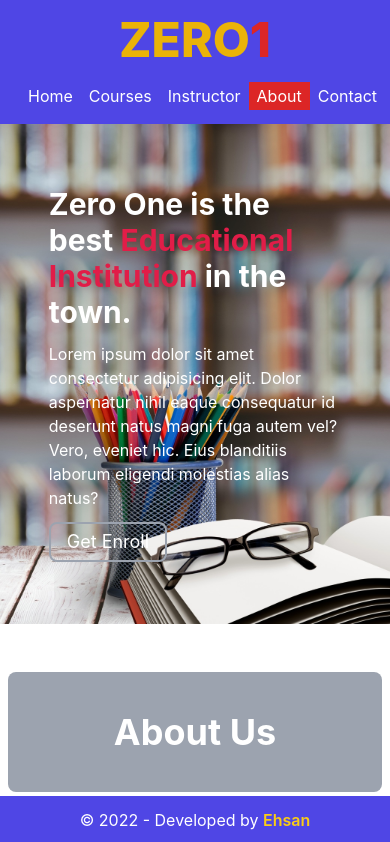
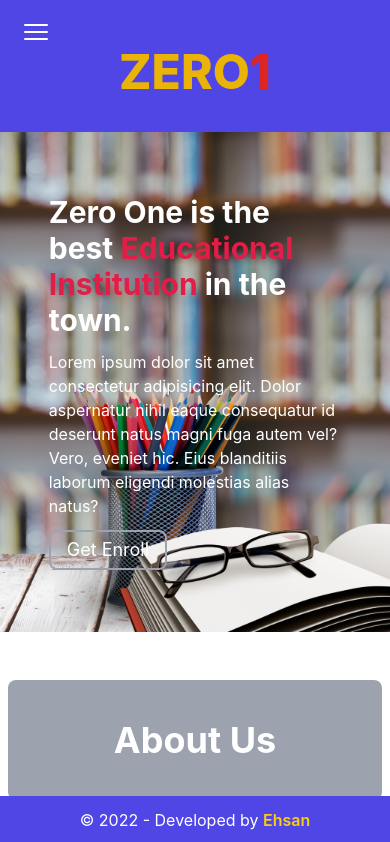
Before and after one commit to EhsanEIK/zero-one-school-website, a React (Create React App) app: page /about in a window 390 px wide. Shown: the top 842 px of the page. Built offline with nearby package versions, Linux system fonts and the light colour scheme.

Commit message:
added Bar Icon on Navbar for mobile device

```diff
--- a/src/components/Navbar/Navbar.js
+++ b/src/components/Navbar/Navbar.js
@@ -1,11 +1,19 @@
-import React from 'react';
+import React, { useState } from 'react';
 import { NavLink } from 'react-router-dom';
+import { Bars3Icon, XMarkIcon } from '@heroicons/react/24/solid';
 
 const Navbar = () => {
+    const [open, setOpen] = useState(false);
+
     return (
         <nav className='bg-indigo-600 text-white md:flex md:justify-between items-center py-4'>
+            <div onClick={() => setOpen(!open)} className="h-8 w-8 text-white-500 md:hidden ml-5">
+                {
+                    open ? <XMarkIcon /> : <Bars3Icon />
+                }
+            </div>
             <h1 className='text-5xl font-extrabold text-yellow-500 text-center md:ml-14 md:mb-0 mb-5'>ZERO<span className='text-red-600'>1</span></h1>
-            <div className='md:ml-0 ml-5'>
+            <div className={`md:block md:ml-0 ml-5 ${open ? 'block' : 'hidden'}`}>
                 <NavLink className={({ isActive }) => isActive ? 'bg-red-600 md:mr-3 mr-0 px-2 py-1' : 'md:mr-3 mr-0 px-2 py-1'} to={'/home'}>Home</NavLink>
                 <NavLink className={({ isActive }) => isActive ? 'bg-red-600 md:mr-3 mr-0 px-2 py-1' : 'md:mr-3 mr-0 px-2 py-1'} to={'/courses'}>Courses</NavLink>
                 <NavLink className={({ isActive }) => isActive ? 'bg-red-600 md:mr-3 mr-0 px-2 py-1' : 'md:mr-3 mr-0 px-2 py-1'} to={'/instructors'}>Instructor</NavLink>
```
